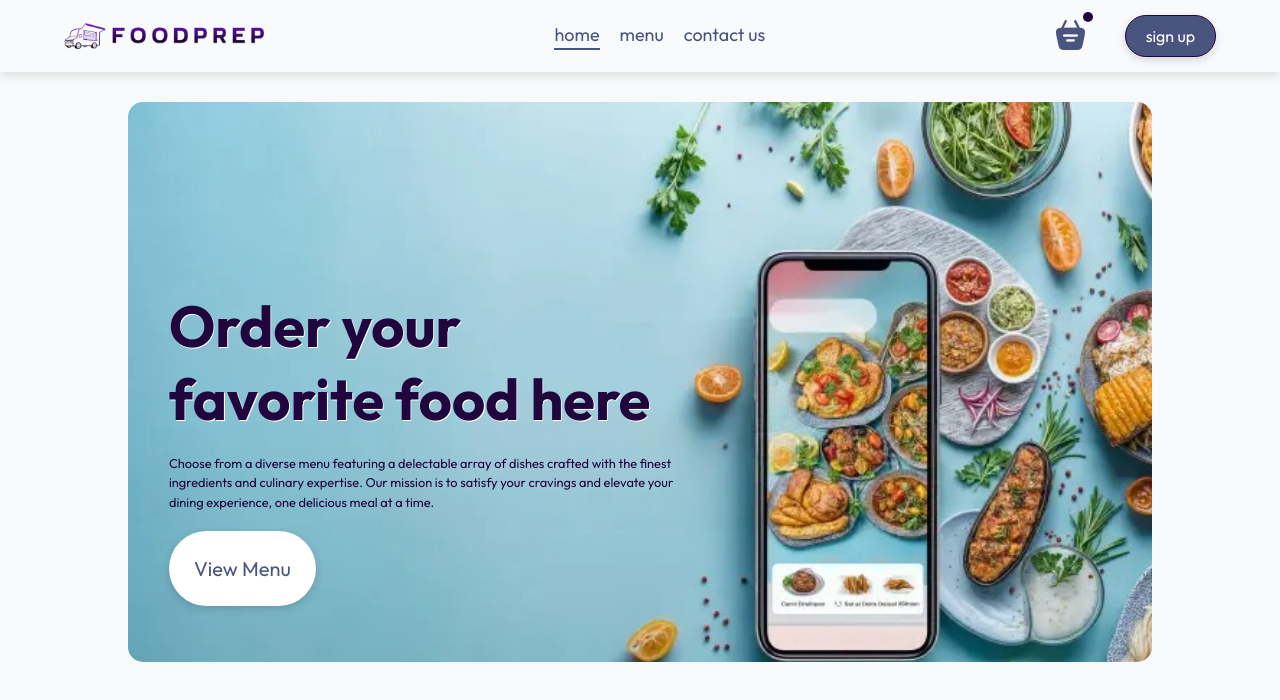
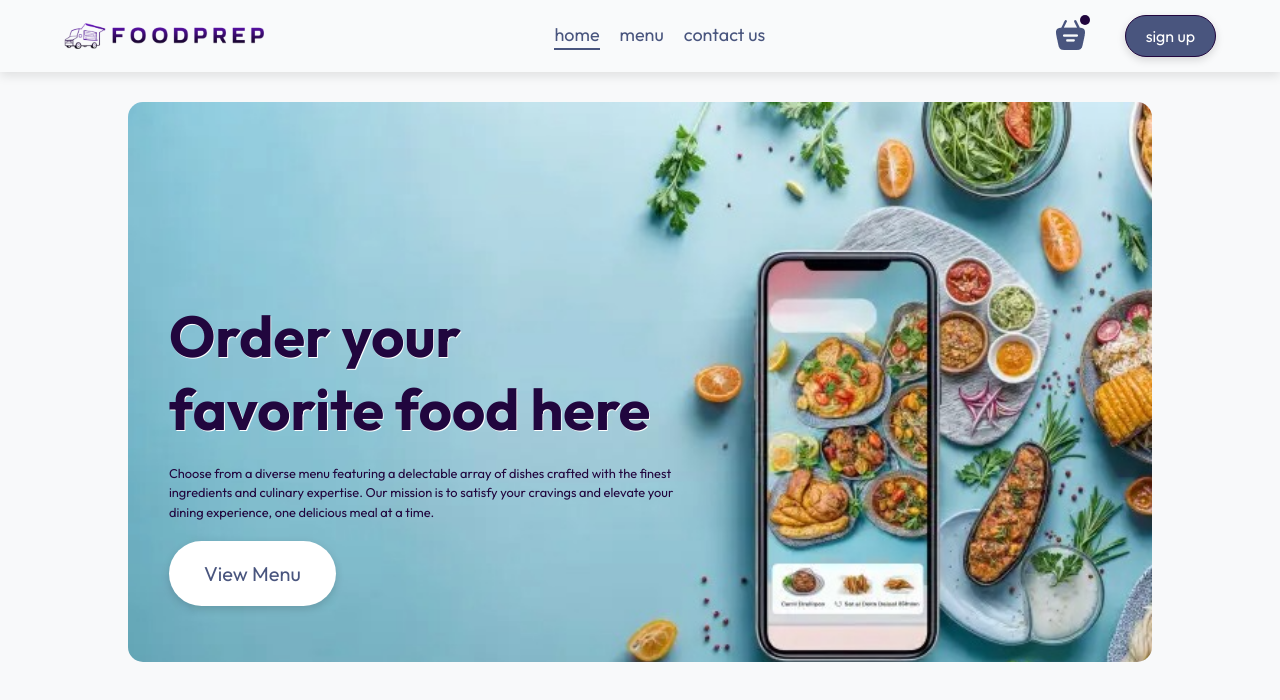
Before and after one commit to Kaustubh0912/FoodPrep, a React (Vite) app: page / in a window 1280 px wide. Shown: the top 700 px of the page. Built offline with nearby package versions, Linux system fonts and the light colour scheme.

Commit message:
added header

```diff
--- a/src/components/Header/Header.css
+++ b/src/components/Header/Header.css
@@ -1,8 +1,8 @@
-.header{
+.header {
     height: 70vh;
     margin: 30px auto;
     padding: 1.5rem 5%;
-    background: url('/header_img.png') no-repeat ;
+    background: url('/header_img.png') no-repeat;
     background-size: cover;
     border-radius: 15px;
     position: relative;
@@ -12,37 +12,36 @@
     max-width: 80%;
 }
 
-.header-contents{
+.header-contents {
     position: absolute;
     display: flex;
     flex-direction: column;
-    align-items: start;
+    align-items: flex-start;
     gap: 1.5vw;
-    max-width: 50% ;
+    max-width: 50%;
     bottom: 10%;
     left: 4%;
     animation: fadeIn 3s;
 }
 
-.header-contents h2{
+.header-contents h2 {
     color: var(--theme-color);
-    font-size: max(4.5vw,2.2rem);
+    font-size: max(4.5vw, 2.2rem);
     font-weight: bold;
-    text-shadow: .9px .9px 0px white;
+    text-shadow: 0.9px 0.9px 0px white;
 }
 
-.header-contents p{
+.header-contents p {
     color: var(--theme-color);
     font-size: 1vw;
     line-height: 1.5;
-
 }
 
 .header button {
     background: white;
     color: var(--text-color);
     font-size: 2rem;
-    padding: 2.5rem 2.5rem;
+    padding: 2rem 3.5rem;
     border: none;
     border-radius: 50px;
     cursor: pointer;
@@ -51,6 +50,7 @@
 }
 
 .header button:hover {
-    background: rgb(220, 220, 220);
-    transform: scale(1.05);
+    background: rgb(245, 245, 245);
+    color: var(--theme-color);
+    font-weight: 500;
 }
--- a/src/components/Navbar/Navbar.css
+++ b/src/components/Navbar/Navbar.css
@@ -1,4 +1,4 @@
-.navbar{
+.navbar {
     width: 100%;
     padding: 1.5rem 5%;
     display: flex;
@@ -9,11 +9,11 @@
     position: relative;
 }
 
-.navbar .logo{
+.navbar .logo {
     width: 200px;
 }
 
-.navbar .navbar-menu{
+.navbar .navbar-menu {
     display: flex;
     list-style: none;
     gap: 2rem;
@@ -30,15 +30,14 @@
 .navbar .navbar-menu li:hover {
     color: var(--hover-color);
     font-weight: bold;
-
 }
 
-.navbar .active{
+.navbar .active {
     padding-bottom: 2px;
     border-bottom: 2px solid var(--text-color);
 }
 
-.navbar .navbar-right{
+.navbar .navbar-right {
     display: flex;
     justify-content: flex-end;
     align-items: center;
@@ -51,7 +50,7 @@
     font-size: 1.6rem;
     padding: 1rem 2rem;
     border: 1px solid var(--theme-color);
-    border-radius:50px;
+    border-radius: 50px;
     cursor: pointer;
     transition: all 0.3s ease-in-out;
     box-shadow: 0px 3px 8px rgba(0, 0, 0, 0.15);
@@ -64,16 +63,17 @@
     font-weight: bold;
 }
 
-.basket-dot{
+.basket-dot {
     position: relative;
 }
 
-.basket-dot .dot{
+.basket-dot .dot {
     position: absolute;
     min-height: 10px;
     min-width: 10px;
     background: var(--theme-color);
-    top: -8px;
-    right: -8px;
+    top: -5px;
+    right: -5px;
     border-radius: 50%;
+    translate: (50px,-50px);
 }
```
